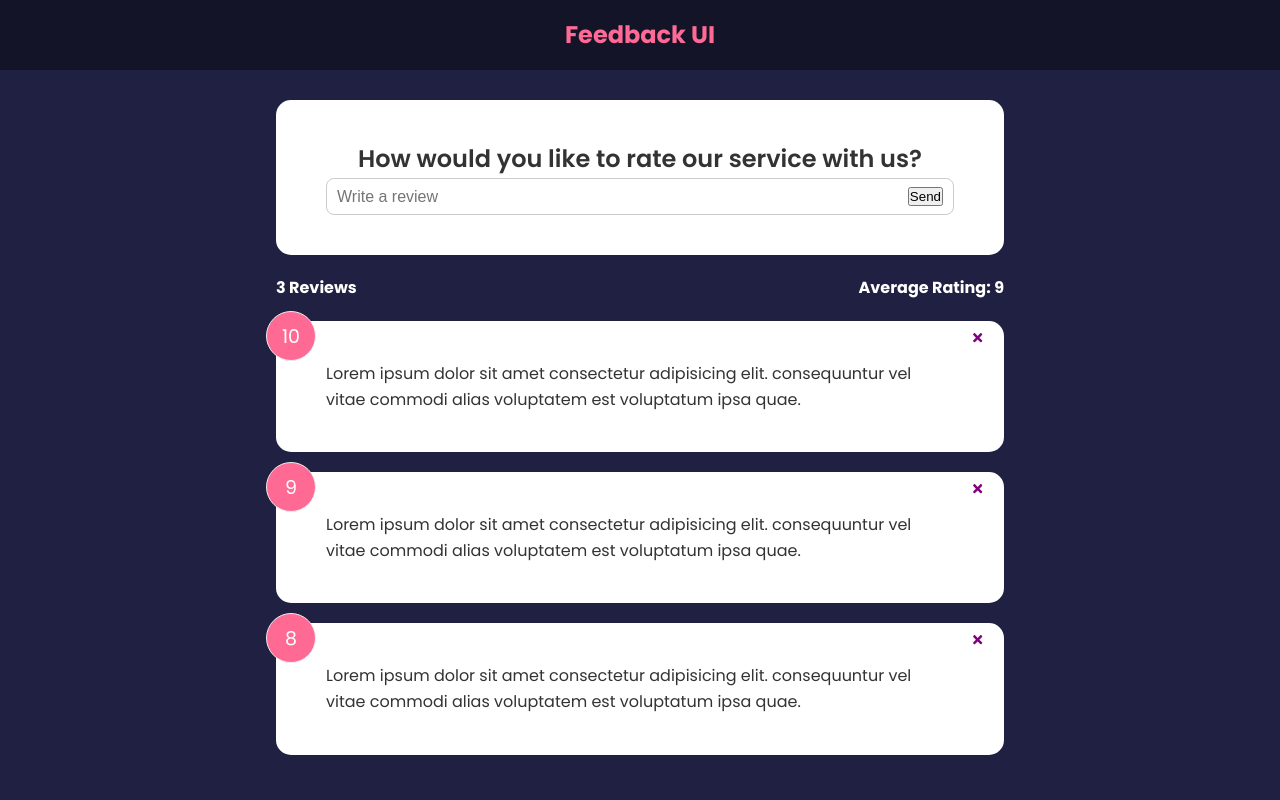
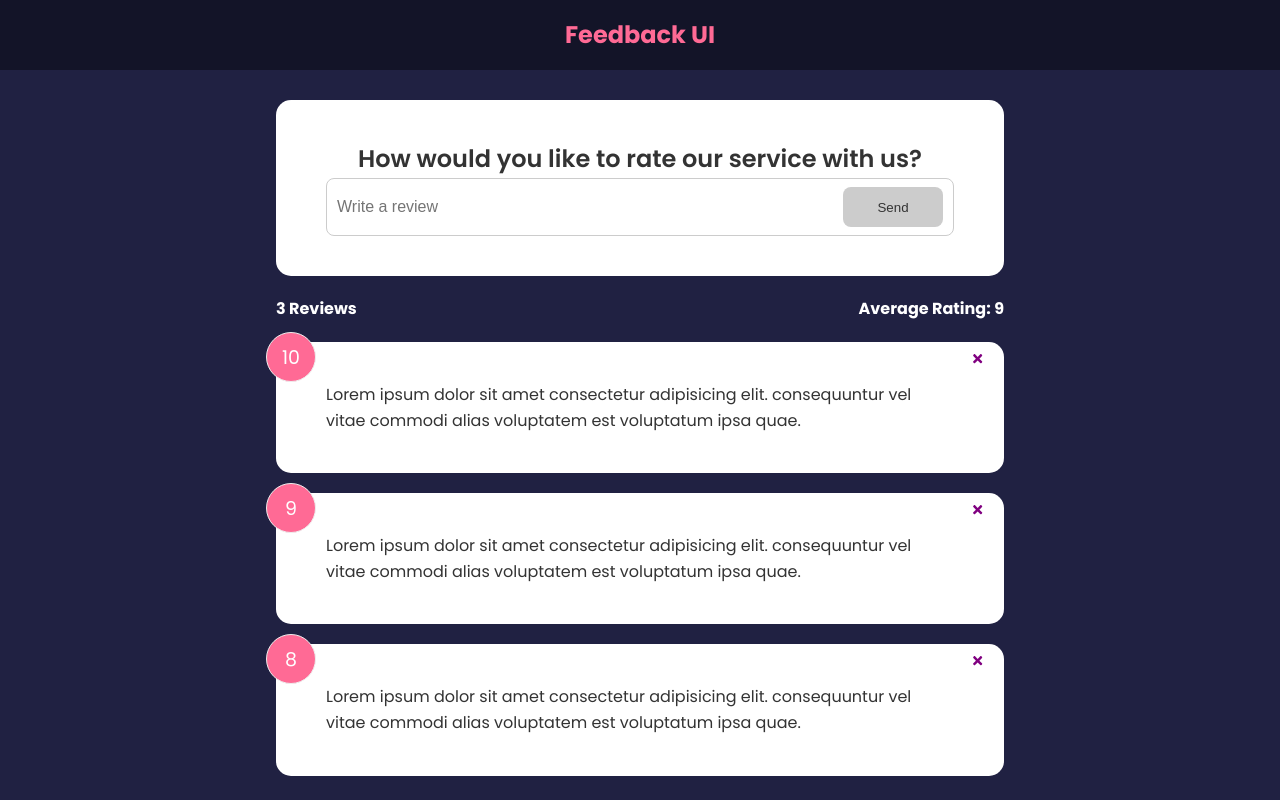
Before and after one commit to cdhairya/feedback-app, a React (Create React App) app: page / in a window 1280 px wide. Built offline with nearby package versions, Linux system fonts and the light colour scheme.

Commit message:
Real time validation

```diff
--- a/src/components/FeedbackForm.jsx
+++ b/src/components/FeedbackForm.jsx
@@ -1,10 +1,24 @@
 import { useState } from "react";
 import Card from "./shared/Card";
+import Button from "./shared/Button";
 
 function FeedbackForm() {
   const [text, setText] = useState("");
+  const [message, setMessage] = useState("");
+  const [btnDisabled, setBtnDisabled] = useState(true);
 
   const handleTextChange = (e) => {
+    if (text.trim() === "") {
+      setBtnDisabled(true);
+      setMessage(null);
+    } else if (text.trim() !== "" && text.trim().length <= 10) {
+      setBtnDisabled(true);
+      setMessage("Text must be at least 10 characters");
+    } else {
+      setBtnDisabled(false);
+      setMessage(null);
+    }
+
     setText(e.target.value);
   };
 
@@ -19,8 +33,11 @@
           value={text}
           onChange={handleTextChange}
         />
-        <button type="submit">Send</button>
+        <Button type="submit" isDisabled={btnDisabled}>
+          Send
+        </Button>
       </div>
+      {message && <div className="message">{message}</div>}
     </Card>
   );
 }
--- /dev/null
+++ b/src/components/shared/Button.jsx
@@ -0,0 +1,24 @@
+import PropTypes from "prop-types";
+
+function Button({ children, type, isDisabled, version }) {
+  return (
+    <button type={type} disabled={isDisabled} className={`btn btn-${version}`}>
+      {children}
+    </button>
+  );
+}
+
+Button.defaultProps = {
+  type: "button",
+  isDisabled: false,
+  version: "primary",
+};
+
+Button.propTypes = {
+  children: PropTypes.node.isRequired,
+  type: PropTypes.string,
+  isDisabled: PropTypes.bool,
+  version: PropTypes.string,
+};
+
+export default Button;
--- a/src/index.css
+++ b/src/index.css
@@ -17,6 +17,39 @@
 .card.reverse {
     background-color: rgba(0, 0, 0, 0.4);
     color: #fff;
+}
+
+.btn {
+    height: 40px;
+    width: 100px;
+    border: 0;
+    color: #fff;
+    border-radius: 8px;
+    cursor: pointer;
+}
+
+.btn:hover {
+    transform: scale(0.98);
+    opacity: 0.9;
+}
+
+.btn:disabled {
+    background-color: #ccc;
+    color: #333;
+    cursor: auto;
+}
+
+.btn:disabled:hover {
+    transform: scale(1);
+    opacity: 1;
+}
+
+.btn-primary {
+    background-color: #202142;
+}
+
+.btn-secondary {
+    background-color: #ff6a95;
 }
 
 /* Header component */
@@ -100,3 +133,9 @@
 input:focus {
     outline: none;
 }
+
+.message {
+    text-align: center;
+    padding-top: 10px;
+    color: rebeccapurple;
+}
```
